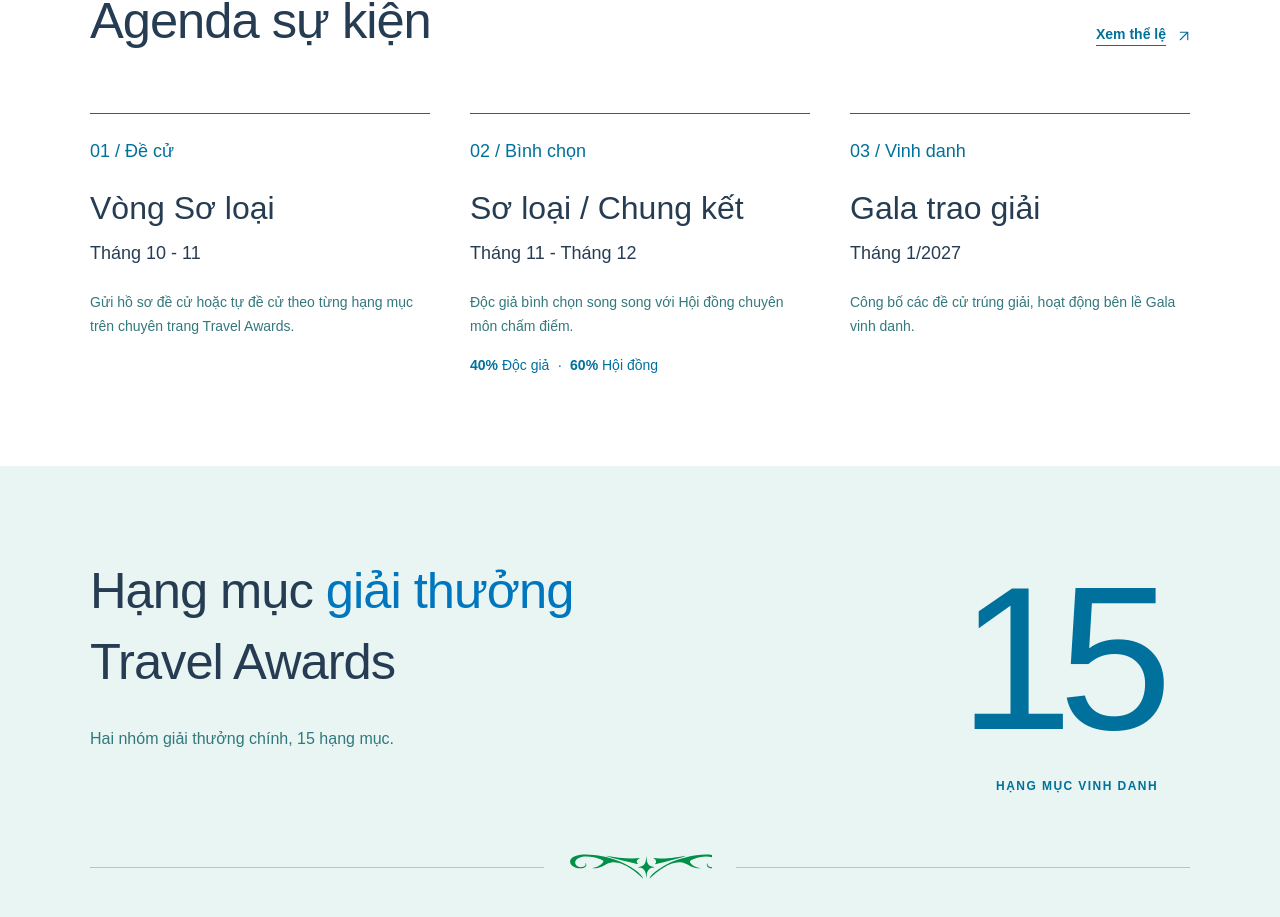
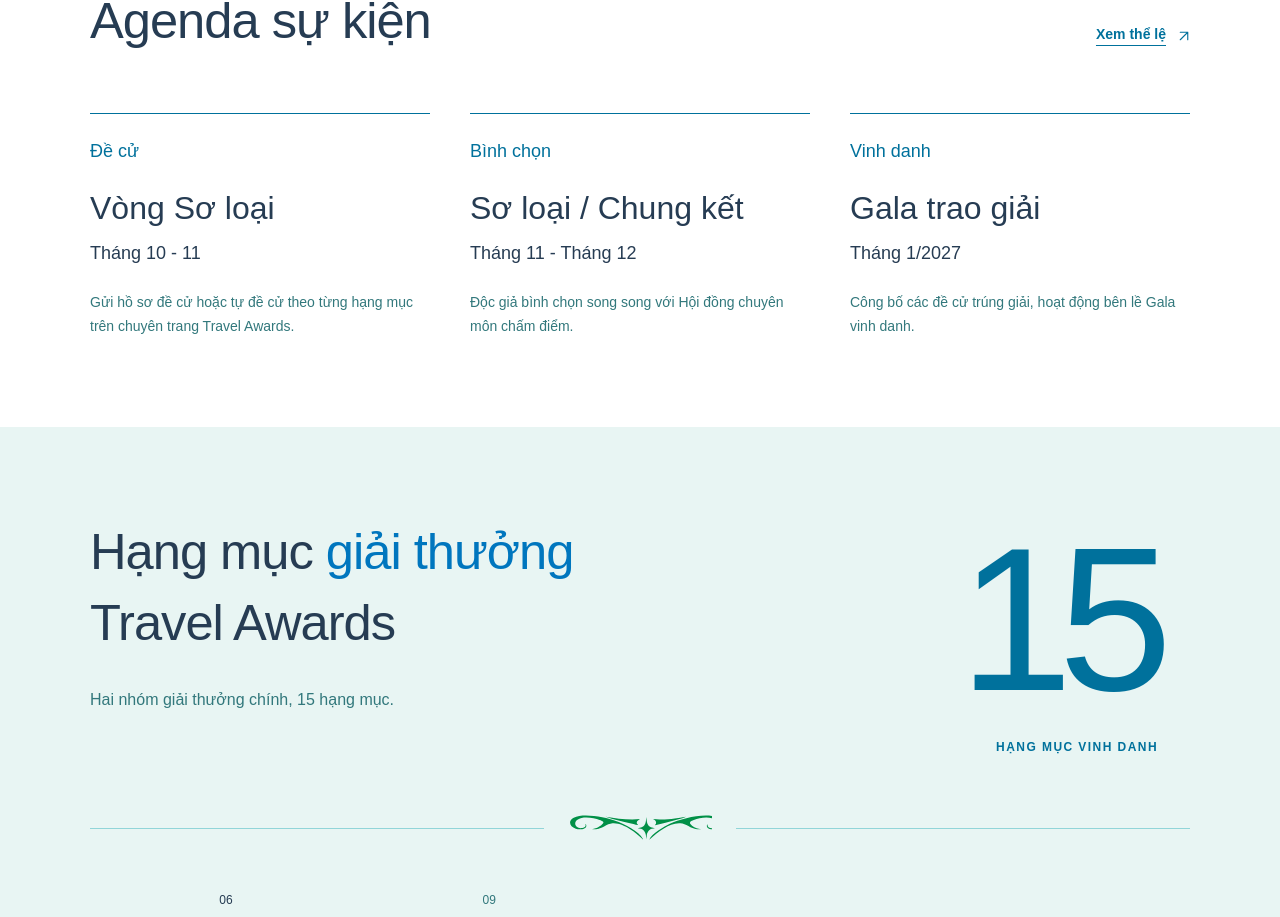
Before and after one commit to DatNH95/travel-awards-2026, a Next.js app: page / in a window 1280 px wide. Shown: the part 1148-2065 px from the top of the page. Built offline with nearby package versions, Linux system fonts and the light colour scheme.

Commit message:
Simplify homepage agenda labels and voting copy

```diff
--- a/handoff-html/index.html
+++ b/handoff-html/index.html
@@ -33,13 +33,13 @@
 <div class="home-countdown">
 <p class="home-countdown-deadline">Thời gian mở nhận đề cử còn lại:</p><time class="home-sr-only" datetime="2026-10-16T00:00:00+07:00">Mở nhận đề cử: 00:00 ngày 16.10.2026</time><time class="home-sr-only" datetime="2026-11-16T23:59:00+07:00">Hạn gửi đề cử: 23:59 ngày 16.11.2026</time>
 <div class="home-countdown-units" role="timer" aria-live="off" aria-label="Thời gian còn lại đến khi mở nhận đề cử">
-<div class="home-countdown-circle"><span class="home-countdown-value">08</span><span class="home-countdown-label">Ngày</span>
+<div class="home-countdown-circle"><span class="home-countdown-value">06</span><span class="home-countdown-label">Ngày</span>
 </div><span class="home-countdown-separator" aria-hidden="true">:</span>
 <div class="home-countdown-circle"><span class="home-countdown-value">12</span><span class="home-countdown-label">Giờ</span>
 </div><span class="home-countdown-separator" aria-hidden="true">:</span>
-<div class="home-countdown-circle"><span class="home-countdown-value">32</span><span class="home-countdown-label">Phút</span>
+<div class="home-countdown-circle"><span class="home-countdown-value">48</span><span class="home-countdown-label">Phút</span>
 </div><span class="home-countdown-separator" aria-hidden="true">:</span>
-<div class="home-countdown-circle"><span class="home-countdown-value">19</span><span class="home-countdown-label">Giây</span>
+<div class="home-countdown-circle"><span class="home-countdown-value">11</span><span class="home-countdown-label">Giây</span>
 </div>
 </div><noscript>Nhận đề cử từ 00:00 ngày 16.10.2026 đến 23:59 ngày 16.11.2026 (giờ Việt Nam).</noscript>
 </div><a class="button button--primary button--nomination home-cta" href="dang-ky-de-cu.html">Đăng ký đề cử<svg class="cta-arrow" aria-hidden="true" width="12" height="12" viewBox="0 0 16 16" fill="none"><path d="M3 13 13 3M3 3h10v10" stroke="currentColor" stroke-width="1.5" stroke-linecap="round" stroke-linejoin="round"></path></svg></a>
@@ -64,22 +64,21 @@
 <h2 class="type-display-l">Agenda sự kiện</h2><a class="text-link home-agenda-rules-cta" href="the-le.html">Xem thể lệ<span aria-hidden="true"><svg class="cta-arrow" aria-hidden="true" width="12" height="12" viewBox="0 0 16 16" fill="none"><path d="M3 13 13 3M3 3h10v10" stroke="currentColor" stroke-width="1.5" stroke-linecap="round" stroke-linejoin="round"></path></svg></span></a>
 </div>
 <ol class="home-timeline">
-<li><span class="home-timeline-index">01 / Đề cử</span>
+<li><span class="home-timeline-index">Đề cử</span>
 <div class="home-timeline-summary">
 <h3 class="type-heading-2">Vòng Sơ loại</h3>
 <p class="home-timeline-date">Tháng 10 - 11</p>
 </div>
 <p>Gửi hồ sơ đề cử hoặc tự đề cử theo từng hạng mục trên chuyên trang Travel Awards.</p>
 </li>
-<li><span class="home-timeline-index">02 / Bình chọn</span>
+<li><span class="home-timeline-index">Bình chọn</span>
 <div class="home-timeline-summary">
 <h3 class="type-heading-2">Sơ loại / Chung kết</h3>
 <p class="home-timeline-date">Tháng 11 - Tháng 12</p>
 </div>
-<p>Độc giả bình chọn song song với Hội đồng chuyên môn chấm điểm.<span class="home-timeline-ratio"><span><strong>40%</strong> Độc giả</span><span aria-hidden="true">·</span><span><strong>60%</strong> Hội đồng</span></span>
-</p>
+<p>Độc giả bình chọn song song với Hội đồng chuyên môn chấm điểm.</p>
 </li>
-<li><span class="home-timeline-index">03 / Vinh danh</span>
+<li><span class="home-timeline-index">Vinh danh</span>
 <div class="home-timeline-summary">
 <h3 class="type-heading-2">Gala trao giải</h3>
 <p class="home-timeline-date">Tháng 1/2027</p>
--- a/handoff-html/qa/content-refinement-report.json
+++ b/handoff-html/qa/content-refinement-report.json
@@ -1,23 +1,94 @@
-[
+{
+  "checkedAt": "2026-10-09T04:12:21.940Z",
+  "scope": "Homepage Agenda labels and copy",
+  "checks": [
     {
       "width": 320,
+      "source": {
+        "height": 7580,
         "overflow": false,
+        "labels": [
+          "Đề cử",
+          "Bình chọn",
+          "Vinh danh"
+        ],
+        "ratioCount": 0,
+        "agendaHeight": 930.015625,
         "aboutParagraphs": 1,
-    "ratio": "40% Độc giả·60% Hội đồng",
         "boxPadding": "32px"
+      },
+      "handoff": {
+        "height": 7580,
+        "overflow": false,
+        "labels": [
+          "Đề cử",
+          "Bình chọn",
+          "Vinh danh"
+        ],
+        "ratioCount": 0,
+        "agendaHeight": 930.015625,
+        "aboutParagraphs": 1,
+        "boxPadding": "32px"
+      }
     },
     {
       "width": 390,
+      "source": {
+        "height": 7136,
         "overflow": false,
+        "labels": [
+          "Đề cử",
+          "Bình chọn",
+          "Vinh danh"
+        ],
+        "ratioCount": 0,
+        "agendaHeight": 903.625,
         "aboutParagraphs": 1,
-    "ratio": "40% Độc giả·60% Hội đồng",
         "boxPadding": "32px"
+      },
+      "handoff": {
+        "height": 7136,
+        "overflow": false,
+        "labels": [
+          "Đề cử",
+          "Bình chọn",
+          "Vinh danh"
+        ],
+        "ratioCount": 0,
+        "agendaHeight": 903.625,
+        "aboutParagraphs": 1,
+        "boxPadding": "32px"
+      }
     },
     {
       "width": 1440,
+      "source": {
+        "height": 6335,
         "overflow": false,
+        "labels": [
+          "Đề cử",
+          "Bình chọn",
+          "Vinh danh"
+        ],
+        "ratioCount": 0,
+        "agendaHeight": 505.984375,
         "aboutParagraphs": 1,
-    "ratio": "40% Độc giả·60% Hội đồng",
+        "boxPadding": "100.8px"
+      },
+      "handoff": {
+        "height": 6335,
+        "overflow": false,
+        "labels": [
+          "Đề cử",
+          "Bình chọn",
+          "Vinh danh"
+        ],
+        "ratioCount": 0,
+        "agendaHeight": 505.984375,
+        "aboutParagraphs": 1,
         "boxPadding": "100.8px"
       }
-]
+    }
+  ],
+  "failures": []
+}
--- a/src/app/page.tsx
+++ b/src/app/page.tsx
@@ -71,9 +71,9 @@
         <Container>
           <div className="home-section-title"><h2 className="type-display-l">Agenda sự kiện</h2><TextLink className="home-agenda-rules-cta" href="/the-le">Xem thể lệ</TextLink></div>
           <ol className="home-timeline">
-            <li><span className="home-timeline-index">01 / Đề cử</span><div className="home-timeline-summary"><h3 className="type-heading-2">Vòng Sơ loại</h3><p className="home-timeline-date">Tháng 10 - 11</p></div><p>Gửi hồ sơ đề cử hoặc tự đề cử theo từng hạng mục trên chuyên trang Travel Awards.</p></li>
-            <li><span className="home-timeline-index">02 / Bình chọn</span><div className="home-timeline-summary"><h3 className="type-heading-2">Sơ loại / Chung kết</h3><p className="home-timeline-date">Tháng 11 - Tháng 12</p></div><p>Độc giả bình chọn song song với Hội đồng chuyên môn chấm điểm.<span className="home-timeline-ratio"><span><strong>40%</strong> Độc giả</span><span aria-hidden="true">·</span><span><strong>60%</strong> Hội đồng</span></span></p></li>
-            <li><span className="home-timeline-index">03 / Vinh danh</span><div className="home-timeline-summary"><h3 className="type-heading-2">Gala trao giải</h3><p className="home-timeline-date">Tháng 1/2027</p></div><p>Công bố các đề cử trúng giải, hoạt động bên lề Gala vinh danh.</p></li>
+            <li><span className="home-timeline-index">Đề cử</span><div className="home-timeline-summary"><h3 className="type-heading-2">Vòng Sơ loại</h3><p className="home-timeline-date">Tháng 10 - 11</p></div><p>Gửi hồ sơ đề cử hoặc tự đề cử theo từng hạng mục trên chuyên trang Travel Awards.</p></li>
+            <li><span className="home-timeline-index">Bình chọn</span><div className="home-timeline-summary"><h3 className="type-heading-2">Sơ loại / Chung kết</h3><p className="home-timeline-date">Tháng 11 - Tháng 12</p></div><p>Độc giả bình chọn song song với Hội đồng chuyên môn chấm điểm.</p></li>
+            <li><span className="home-timeline-index">Vinh danh</span><div className="home-timeline-summary"><h3 className="type-heading-2">Gala trao giải</h3><p className="home-timeline-date">Tháng 1/2027</p></div><p>Công bố các đề cử trúng giải, hoạt động bên lề Gala vinh danh.</p></li>
           </ol>
         </Container>
       </Section>
```
Lines whose indentation alone changed are shown as unchanged.
